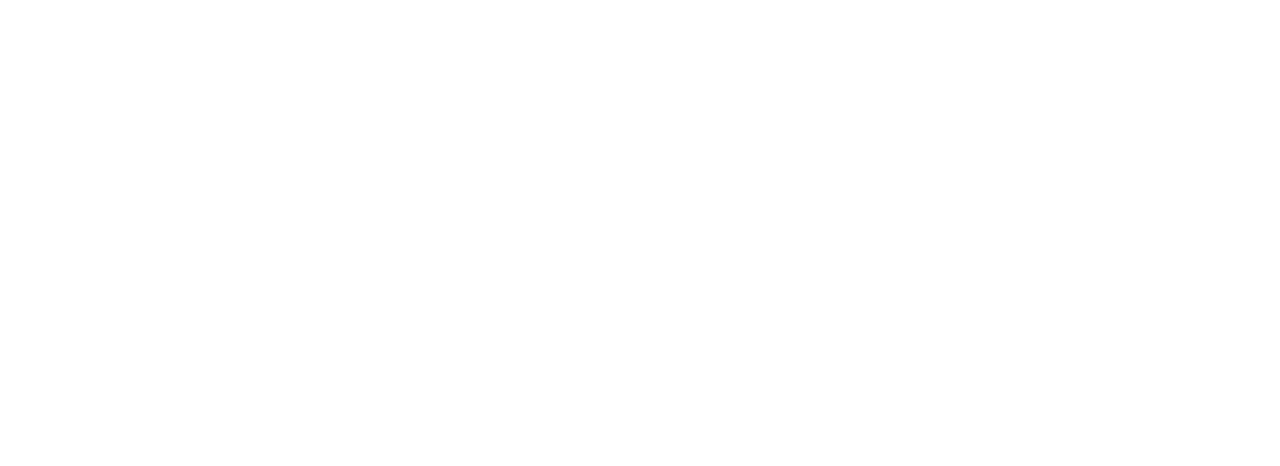
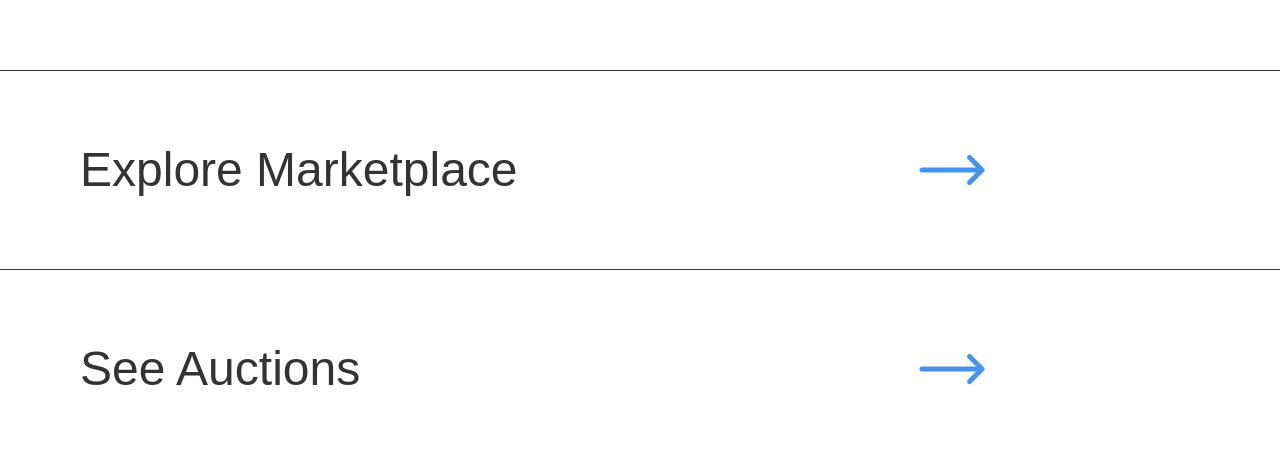
Before and after one commit to tagbochinedu/Twitter-December-Challenge-E-Commerce-, a React (Create React App) app: page / in a window 1280 px wide. Shown: the part 2886-3352 px from the top of the page. Before the commit the page ends 2766 px from the top, so only its background shows below. Built offline with nearby package versions, Linux system fonts and the light colour scheme; a web font is replaced by a local one.

Commit message:
progress on home page-explore section complete with animation

```diff
--- a/src/Pages/Home.js
+++ b/src/Pages/Home.js
@@ -1,4 +1,5 @@
 import { useState } from "react";
+import { Link } from "react-router-dom";
 import img1 from "../Resources/299.png";
 import img2 from "../Resources/300.png";
 import img3 from "../Resources/301.png";
@@ -73,7 +74,7 @@
             <Hpg />
           </div>
           <div
-            className="w-6/12 mr-20 relative"
+            className="w-6/12 ml-20 relative"
             onMouseEnter={() => {
               setHover2(true);
             }}
@@ -205,6 +206,51 @@
           </div>
         </div>
       </section>
+      <section className="mt-[190px] border-y-[0.5px] border-lgr text-lgr">
+        <Link to="/marketplace">
+          <div
+            className="py-[59px] pl-20 pr-72 flex justify-between items-center"
+          >
+            <h2 className="font-satoshi font-medium text-5xl">
+              Explore Marketplace
+            </h2>
+            <svg
+              xmlns="http://www.w3.org/2000/svg"
+              fill="none"
+              viewBox="0 0 24 24"
+              stroke-width="1.5"
+              stroke="currentColor"
+              className="w-20 text-[#4693ED] rounded-full animate"
+            >
+              <path
+                stroke-linecap="round"
+                stroke-linejoin="round"
+                d="M17.25 8.25L21 12m0 0l-3.75 3.75M21 12H3"
+              />
+            </svg>
+          </div>
+        </Link>
+        <hr className="border-lgr" />
+        <Link to="/auctions">
+          <div className="py-[59px] pl-20 pr-72 flex justify-between items-center">
+            <h2 className="font-satoshi font-medium text-5xl">See Auctions</h2>
+            <svg
+              xmlns="http://www.w3.org/2000/svg"
+              fill="none"
+              viewBox="0 0 24 24"
+              stroke-width="1.5"
+              stroke="currentColor"
+              className="w-20 text-[#4693ED] rounded-full animate"
+            >
+              <path
+                stroke-linecap="round"
+                stroke-linejoin="round"
+                d="M17.25 8.25L21 12m0 0l-3.75 3.75M21 12H3"
+              />
+            </svg>
+          </div>
+        </Link>
+      </section>
     </main>
   );
 };
--- a/src/index.css
+++ b/src/index.css
@@ -35,3 +35,23 @@
   background-size: 100% 100%;
   background-position: center;
 }
+.animate {
+  animation: bounce 2s infinite;
+}
+@keyframes bounce {
+
+  0% {
+      transform: translateX(0);
+      animation-timing-function: ease-in-out;
+      animation-delay: 150;
+    }
+  50% {
+    transform: translateX(5%);
+    animation-timing-function: ease-in-out;
+  }
+  100% {
+    transform: translateX(0);
+    animation-timing-function: ease-in-out;
+    animation-delay: 150;
+  }
+}
```
Also changed, not shown: 1 other file (tests, documents, lock files or other folders).
